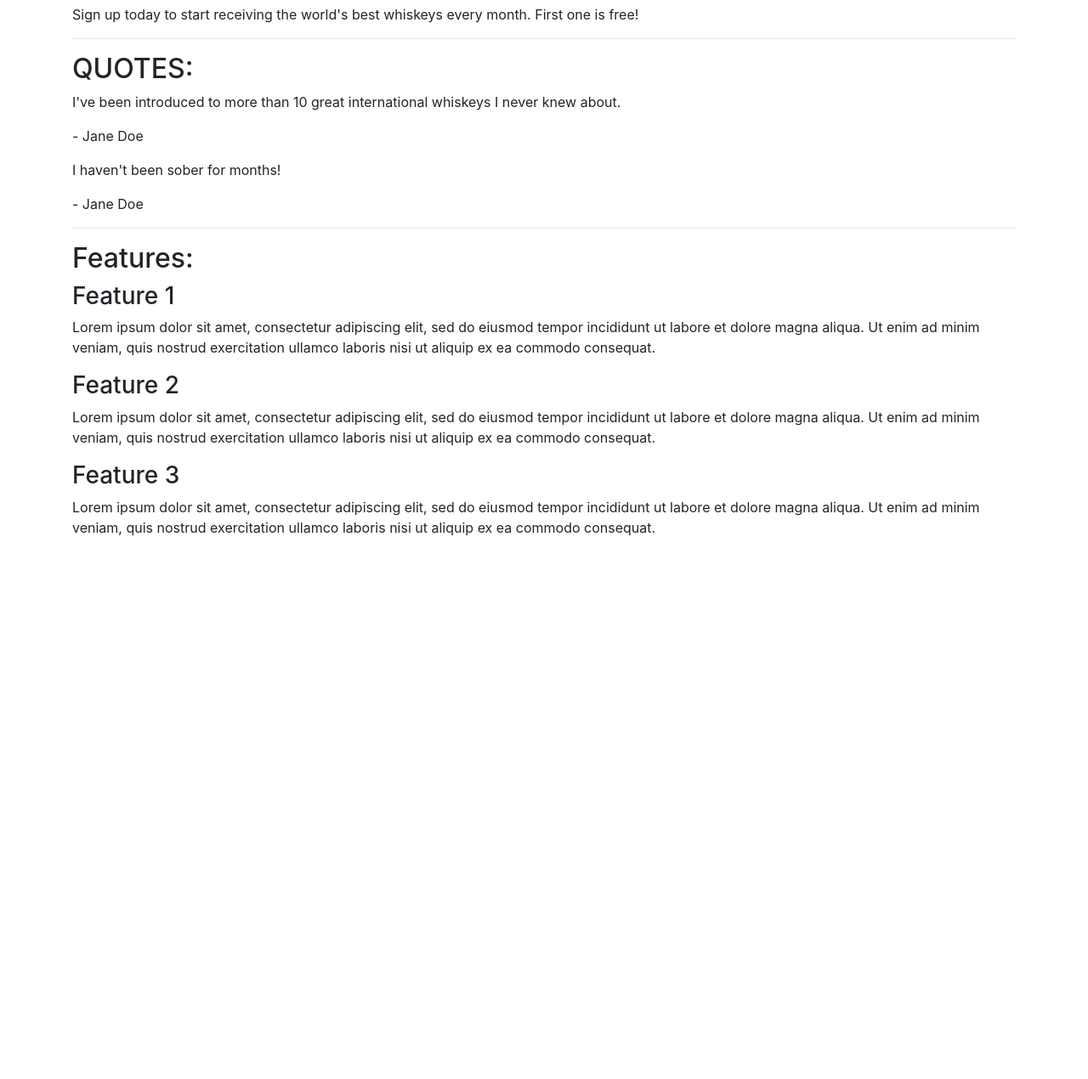
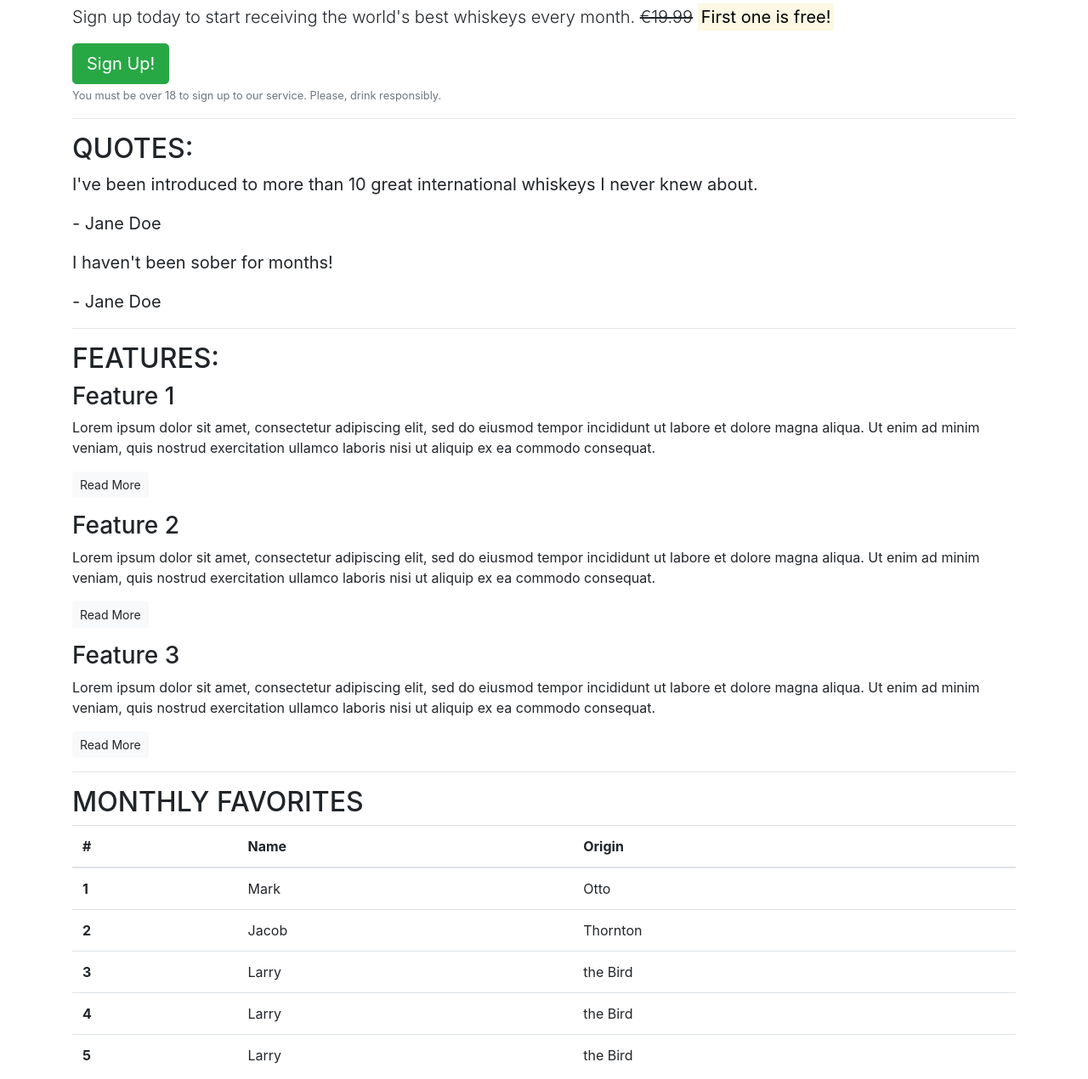
Before and after one commit to diegocardenast/bootstrap4-first-use, a plain HTML site: page index.html in a window 1280 px wide. Shown: the part 51-1321 px from the top of the page at 85% size. Before the commit the page ends 800 px from the top, so only its background shows below. Drawn offline with nearby package versions, Linux system fonts and the light colour scheme.

Commit message:
feat: add buttons, marks and table section

```diff
--- a/index.html
+++ b/index.html
@@ -14,7 +14,9 @@
         <!-- Callout -->
         <section class="callout">
             <h1>The finest whiskeys delivered to your doorstep.</h1>
-            <p>Sign up today to start receiving the world's best whiskeys every month. First one is free!</p>
+            <p class="lead">Sign up today to start receiving the world's best whiskeys every month. <s>€19.99</s> <strong><mark>First one is free!</mark></strong></p>
+            <button class="btn btn-success btn-lg">Sign Up!</button>
+            <p class="text-muted"><small>You must be over 18 to sign up  to our service. Please, drink responsibly.</small></p>
         </section>
         <!-- /.callout -->
         <hr>
@@ -22,35 +24,80 @@
         <!-- Quotes -->
         <section class="quotes">
             <h2 class="text-uppercase">Quotes:</h2>
-            <div class="quote">
+            <blockquote class="blockquote">
                 <p>I've been introduced to more than 10 great international whiskeys I never knew about.</p>
                 <p>- Jane Doe</p>
-            </div>
-            <div class="quote">
+            </blockquote>
+            <blockquote class="blockquote">
                 <p>I haven't been sober for months!</p>
                 <p>- Jane Doe</p>
-            </div>
+            </blockquote>
         </section>
         <!-- /.quotes -->
         <hr>
 
         <!-- Features -->
         <section class="features">
-            <h2>Features:</h2>
+            <h2 class="text-uppercase">Features:</h2>
             <div class="feature">
                 <h3>Feature 1</h3>
                 <p>Lorem ipsum dolor sit amet, consectetur adipiscing elit, sed do eiusmod tempor incididunt ut labore et dolore magna aliqua. Ut enim ad minim veniam, quis nostrud exercitation ullamco laboris nisi ut aliquip ex ea commodo consequat.</p>
+                <p><a class="btn btn-sm btn-light" href="">Read More</a></p>
             </div>
             <div class="feature">
                 <h3>Feature 2</h3>
                 <p>Lorem ipsum dolor sit amet, consectetur adipiscing elit, sed do eiusmod tempor incididunt ut labore et dolore magna aliqua. Ut enim ad minim veniam, quis nostrud exercitation ullamco laboris nisi ut aliquip ex ea commodo consequat.</p>
+                <p><a class="btn btn-sm btn-light" href="">Read More</a></p>
             </div>
             <div class="feature">
                 <h3>Feature 3</h3>
                 <p>Lorem ipsum dolor sit amet, consectetur adipiscing elit, sed do eiusmod tempor incididunt ut labore et dolore magna aliqua. Ut enim ad minim veniam, quis nostrud exercitation ullamco laboris nisi ut aliquip ex ea commodo consequat.</p>
+                <p><a class="btn btn-sm btn-light" href="">Read More</a></p>
             </div>
         </section>
         <!-- /.features -->
+        <hr>
+        <!-- Table -->
+        <section class="quotes">
+            <h2 class="text-uppercase">Monthly favorites</h2>
+            <table class="table">
+                <thead>
+                  <tr>
+                    <th scope="col">#</th>
+                    <th scope="col">Name</th>
+                    <th scope="col">Origin</th>
+                  </tr>
+                </thead>
+                <tbody>
+                  <tr>
+                    <th scope="row">1</th>
+                    <td>Mark</td>
+                    <td>Otto</td>
+                  </tr>
+                  <tr>
+                    <th scope="row">2</th>
+                    <td>Jacob</td>
+                    <td>Thornton</td>
+                  </tr>
+                  <tr>
+                    <th scope="row">3</th>
+                    <td>Larry</td>
+                    <td>the Bird</td>
+                  </tr>
+                  <tr>
+                    <th scope="row">4</th>
+                    <td>Larry</td>
+                    <td>the Bird</td>
+                  </tr>
+                  <tr>
+                    <th scope="row">5</th>
+                    <td>Larry</td>
+                    <td>the Bird</td>
+                  </tr>
+                </tbody>
+            </table>
+        </section>
+        <!-- /.quotes -->
     </article>
 </body>
 
```
